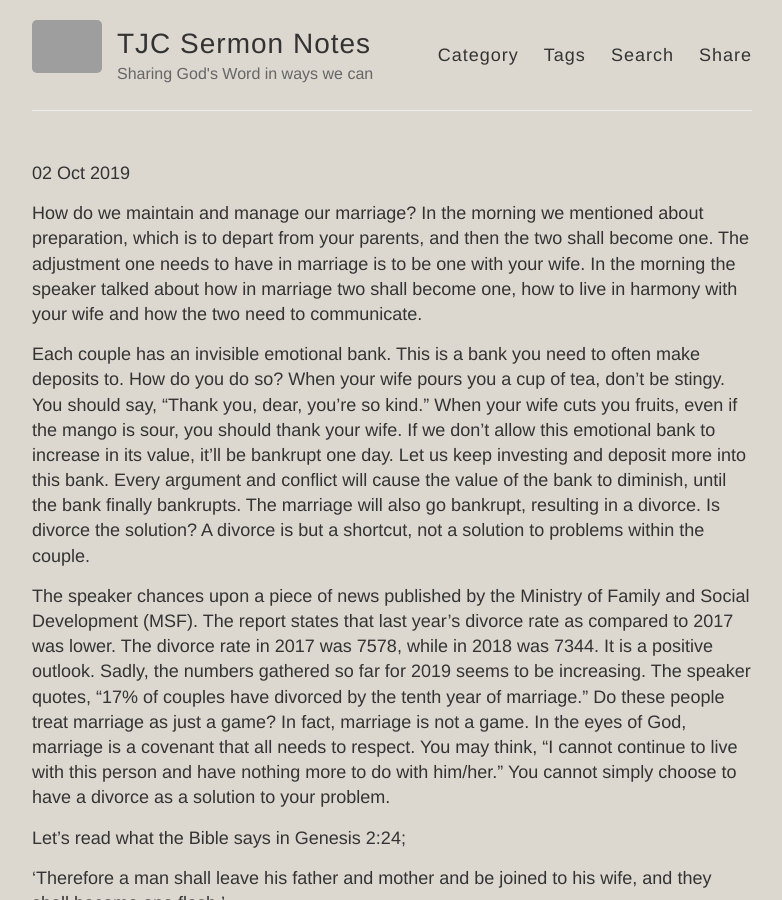
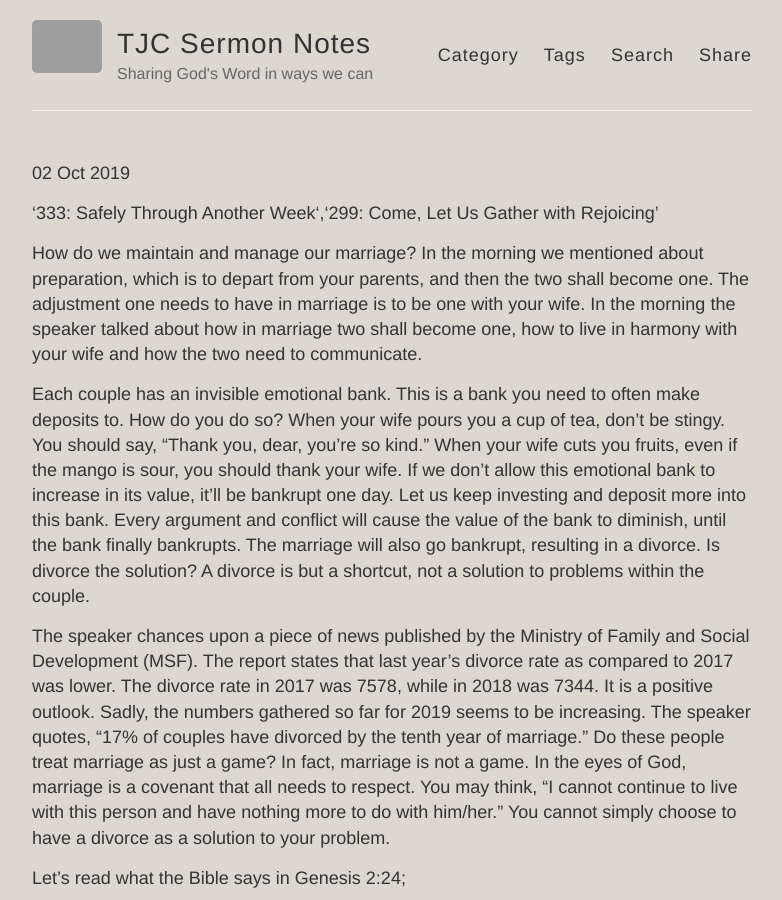
Before and after one commit to catchupTJC/catchuptjc.github.io, a Jekyll site: the page built from _posts/2019-09-21-Adam_YSM_ OneF.md, in a window 1280 px wide and 900 px high. Shown: the whole window, without its empty margins (248-1030 px from the left). Built offline with Jekyll 4.4.1, drawn with Linux system fonts in a browser that asks for light colours; nearby versions of some CDN libraries; our own code applies the rules of GitHub Pages for plain Markdown files; comment, search, counter and statistics services are not loaded; grey boxes are pictures that could not be loaded.

Commit message:
Update 2019-09-21-Adam_YSM_ OneF.md

```diff
--- a/_posts/2019-09-21-Adam_YSM_ OneF.md
+++ b/_posts/2019-09-21-Adam_YSM_ OneF.md
@@ -3,8 +3,10 @@ layout: post
 title: YSM Saturday afternoon: One Flesh-Marriage(2) 一体-婚姻（二）
 category: Sermon(SG)2019
 tags: []
-hymns: ['333: Safely Through Another Week‘,‘299: Come, Let Us Gather with Rejoicing’]
+hymns: []
 ---
+'333: Safely Through Another Week‘,‘299: Come, Let Us Gather with Rejoicing’
+
 How do we maintain and manage our marriage? In the morning we mentioned about preparation, which is to depart from your parents, and then the two shall become one. The adjustment one needs to have in marriage is to be one with your wife. In the morning the speaker talked about how in marriage two shall become one, how to live in harmony with your wife and how the two need to communicate.
 
 Each couple has an invisible emotional bank. This is a bank you need to often make deposits to. How do you do so? When your wife pours you a cup of tea, don’t be stingy. You should say, “Thank you, dear, you’re so kind.” When your wife cuts you fruits, even if the mango is sour, you should thank your wife. If we don’t allow this emotional bank to increase in its value, it’ll be bankrupt one day. Let us keep investing and deposit more into this bank. Every argument and conflict will cause the value of the bank to diminish, until the bank finally bankrupts. The marriage will also go bankrupt, resulting in a divorce. Is divorce the solution? A divorce is but a shortcut, not a solution to problems within the couple.
```
